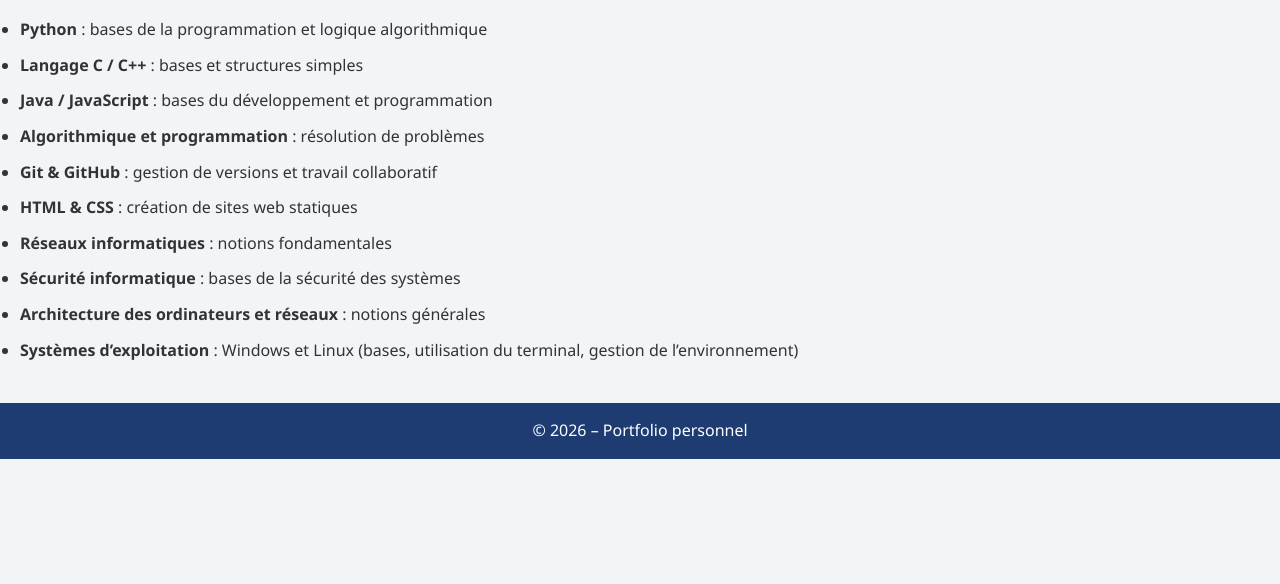
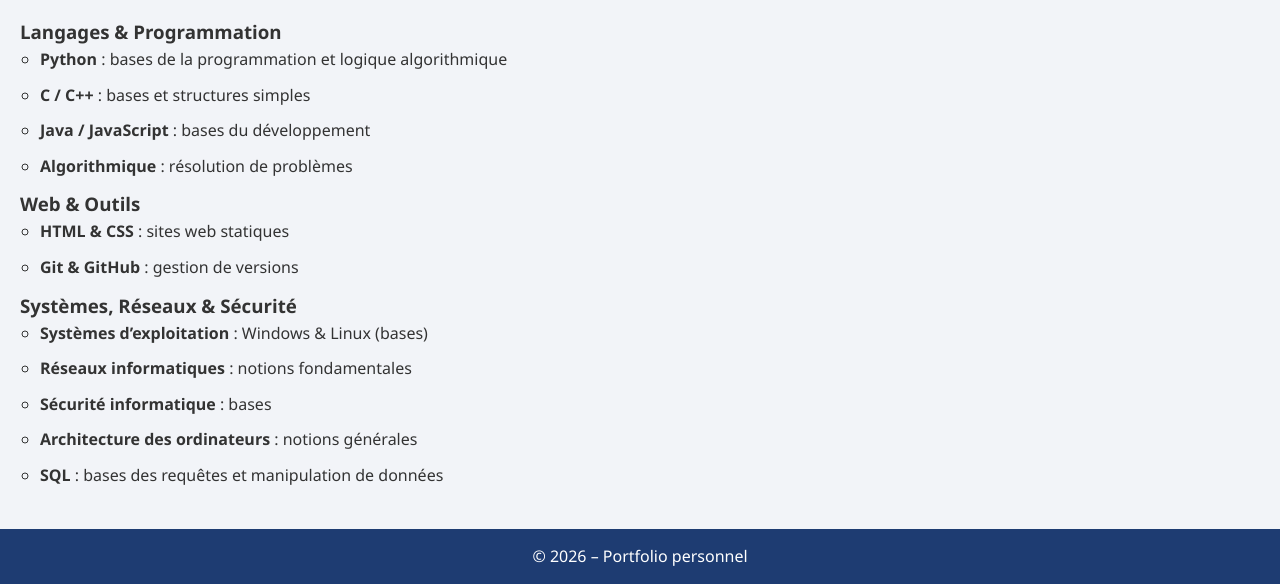
Before and after one commit to russel1-cd/russel1-cd.github.io, a plain HTML site: page competences.html in a window 1280 px wide. Shown: the part 242-826 px from the top of the page. Before the commit the page ends 800 px from the top, so only its background shows below. Drawn offline with Linux system fonts and the light colour scheme.

Commit message:
Add files via upload

```diff
--- a/competences.html
+++ b/competences.html
@@ -22,17 +22,29 @@
 <section>
     <h2>Compétences</h2>
     <ul>
-        <li><strong>Python</strong> : bases de la programmation et logique algorithmique</li>
-        <li><strong>Langage C / C++</strong> : bases et structures simples</li>
-        <li><strong>Java / JavaScript</strong> : bases du développement et programmation</li>
-        <li><strong>Algorithmique et programmation</strong> : résolution de problèmes</li>
-        <li><strong>Git & GitHub</strong> : gestion de versions et travail collaboratif</li>
-        <li><strong>HTML & CSS</strong> : création de sites web statiques</li>
-        <li><strong>Réseaux informatiques</strong> : notions fondamentales</li>
-        <li><strong>Sécurité informatique</strong> : bases de la sécurité des systèmes</li>
-        <li><strong>Architecture des ordinateurs et réseaux</strong> : notions générales</li>
-        <li><strong>Systèmes d’exploitation</strong> : Windows et Linux (bases, utilisation du terminal, gestion de l’environnement)</li>
-    </ul>
+       <h3>Langages & Programmation</h3>
+<ul>
+    <li><strong>Python</strong> : bases de la programmation et logique algorithmique</li>
+    <li><strong>C / C++</strong> : bases et structures simples</li>
+    <li><strong>Java / JavaScript</strong> : bases du développement</li>
+    <li><strong>Algorithmique</strong> : résolution de problèmes</li>
+</ul>
+
+<h3>Web & Outils</h3>
+<ul>
+    <li><strong>HTML & CSS</strong> : sites web statiques</li>
+    <li><strong>Git & GitHub</strong> : gestion de versions</li>
+</ul>
+
+<h3>Systèmes, Réseaux & Sécurité</h3>
+<ul>
+    <li><strong>Systèmes d’exploitation</strong> : Windows & Linux (bases)</li>
+    <li><strong>Réseaux informatiques</strong> : notions fondamentales</li>
+    <li><strong>Sécurité informatique</strong> : bases</li>
+    <li><strong>Architecture des ordinateurs</strong> : notions générales</li>
+    <li><strong>SQL</strong> : bases des requêtes et manipulation de données</li>
+</ul>
+
 </section>
 
 <footer>
--- a/style.css
+++ b/style.css
@@ -161,3 +161,13 @@ nav a.active {
     padding-bottom: 5px;
     font-weight: bold;
 }
+@media (max-width: 768px) {
+    section {
+        padding: 20px;
+        margin: 15px;
+    }
+
+    p, li {
+        line-height: 1.7;
+    }
+}
```
Also changed, not shown: index.html (+5 -1 lines), projets.html (+5 -0 lines).
